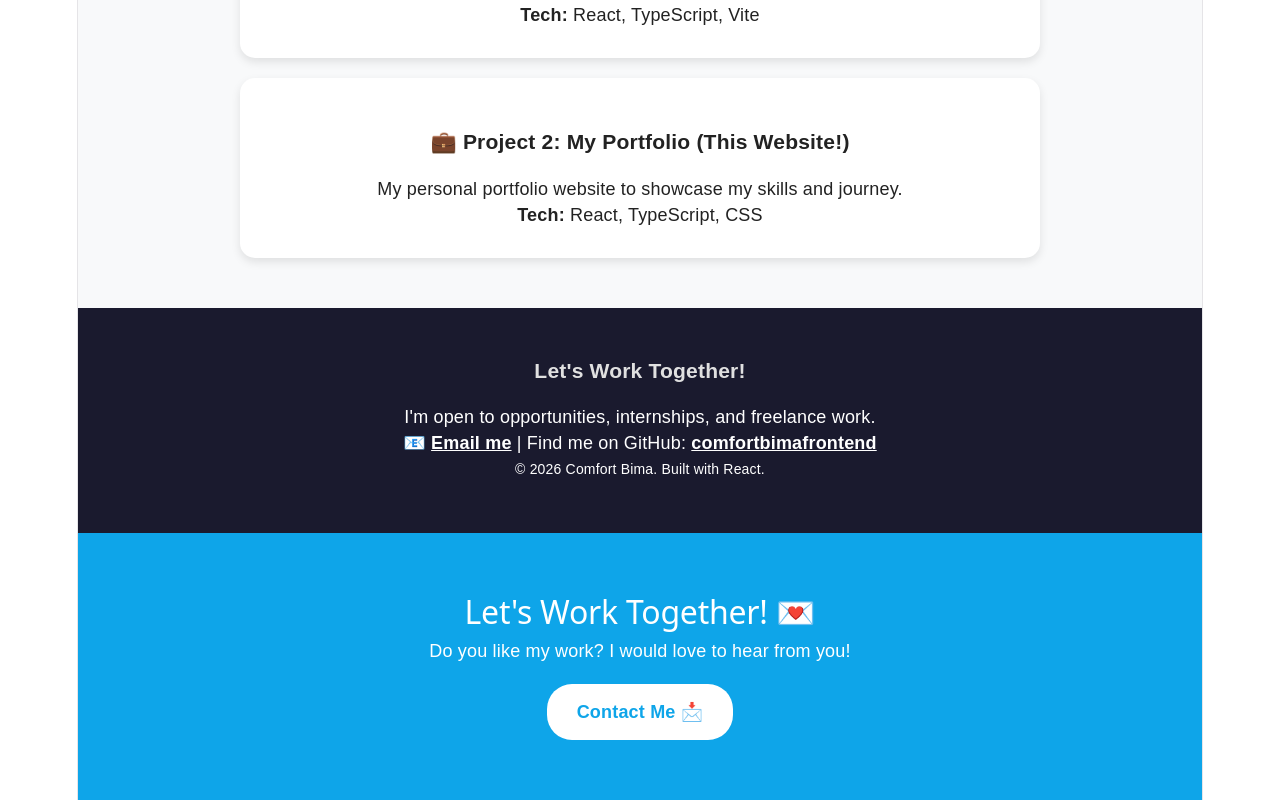
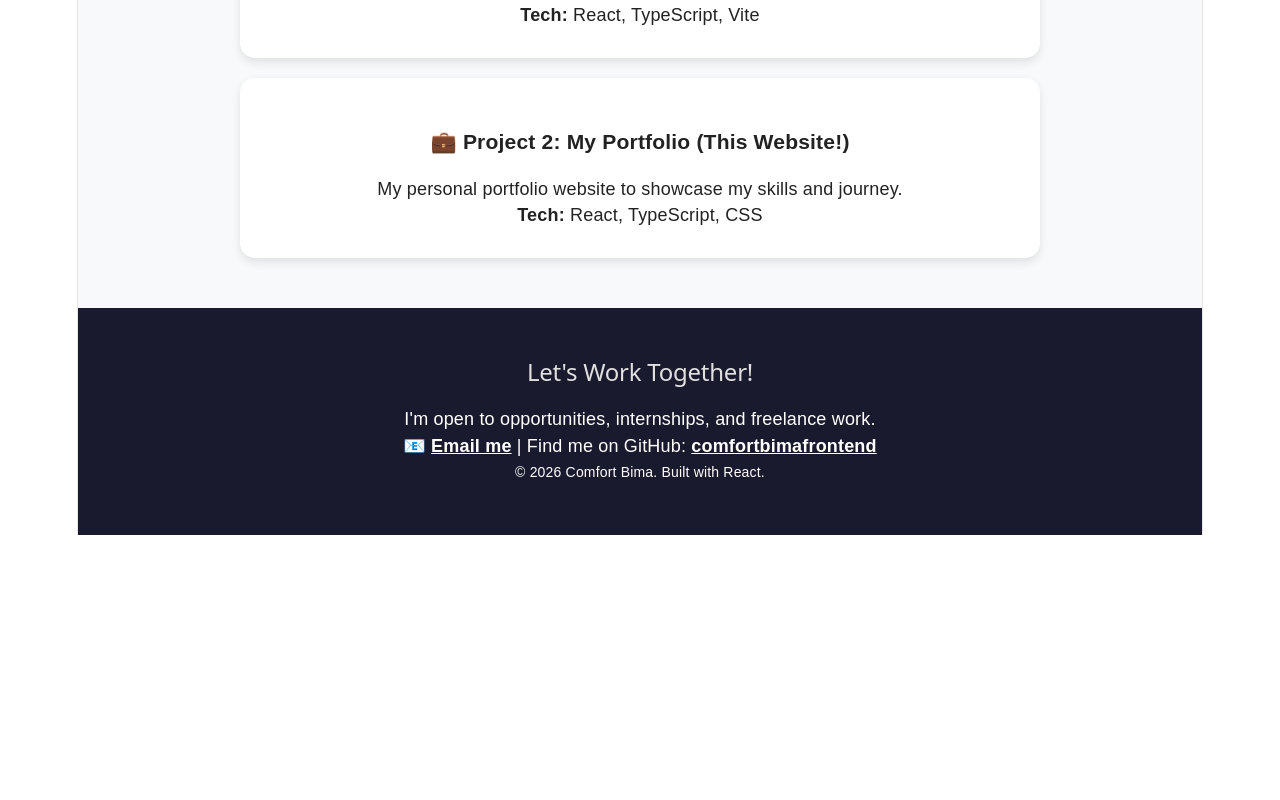
Before and after one commit to comfortbimafrontend/-my-first-project, a React (Vite) app: page / in a window 1280 px wide. Shown: the part 1355-2155 px from the top of the page. After the commit the page ends 1890 px from the top, so only its background shows below. Built offline with nearby package versions, Linux system fonts and the light colour scheme.

Commit message:
Removed duplicate contact

```diff
--- a/src/App.tsx
+++ b/src/App.tsx
@@ -74,21 +74,13 @@ function App() {
 
       {/* CONTACT */}
       <div style={{ backgroundColor: '#1a1a2e', color: 'white', textAlign: 'center', padding: '50px 20px' }}>
-        <h3 style={{ color: '#E0E0E0', margin: '0 0 20px 0' }}>Let's Work Together!</h3>
+        <h2 style={{ color: '#E0E0E0', margin: '0 0 20px 0' }}>Let's Work Together!</h2>
         <p>I'm open to opportunities, internships, and freelance work.</p>
        <p>📧 <a href="mailto:bimadunamifson@gmail.com" style={{ color: 'white', fontWeight: 'bold' }}>Email me</a> | Find me on GitHub: <a href="https://github.com/comfortbimafrontend" style={{ color: 'white', fontWeight: 'bold' }}>comfortbimafrontend</a></p>
         <p style={{ fontSize: '14px', opacity: 1 }}>© 2026 Comfort Bima. Built with React.</p>
       </div>
 
-{/* CONTACT ME SECTION */}
-<section id="contact" style={{ padding: '60px 20px', background: '#0ea5e9', textAlign: 'center' }}>
-  <h2 style={{ fontSize: '32px', color: 'white' }}>Let's Work Together! 💌</h2>
-  <p style={{ color: 'white', fontSize: '18px' }}>Do you like my work? I would love to hear from you!</p>
 
-  <a href="bimadunamifson@gmail.com" style={{ display: 'inline-block', background: 'white', color: '#0ea5e9', padding: '15px 30px', borderRadius: '25px', fontWeight: 'bold', textDecoration: 'none', marginTop: '20px', fontSize: '18px' }}>
-    Contact Me 📩
-  </a>
-</section>
     </div>
   )
 }
```
